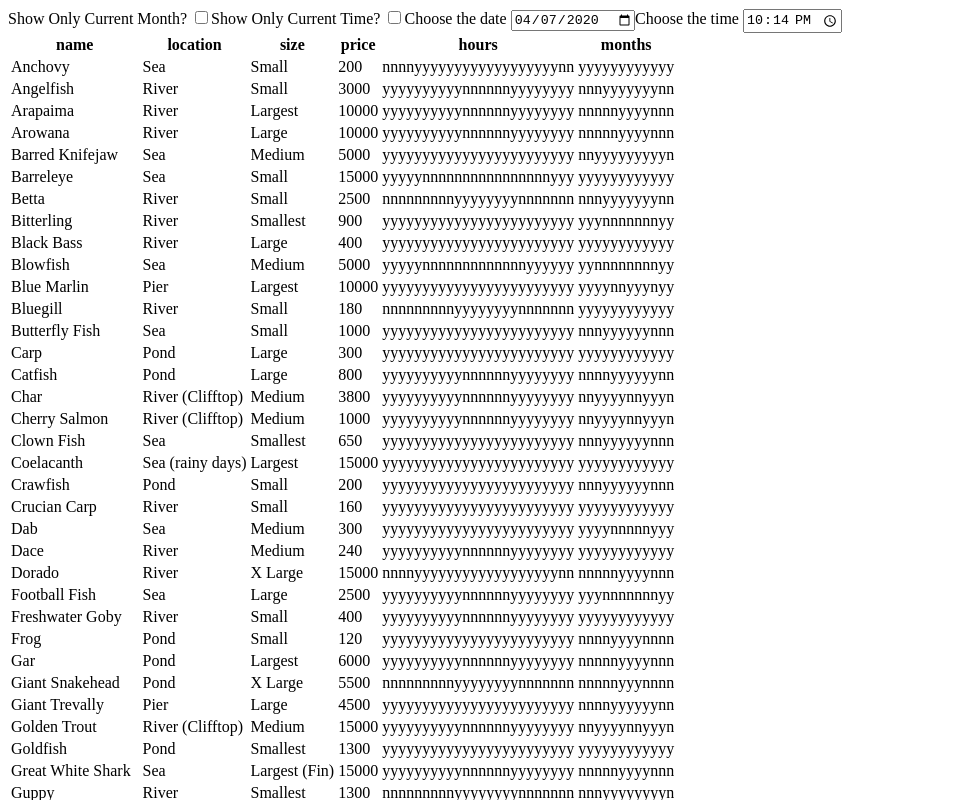
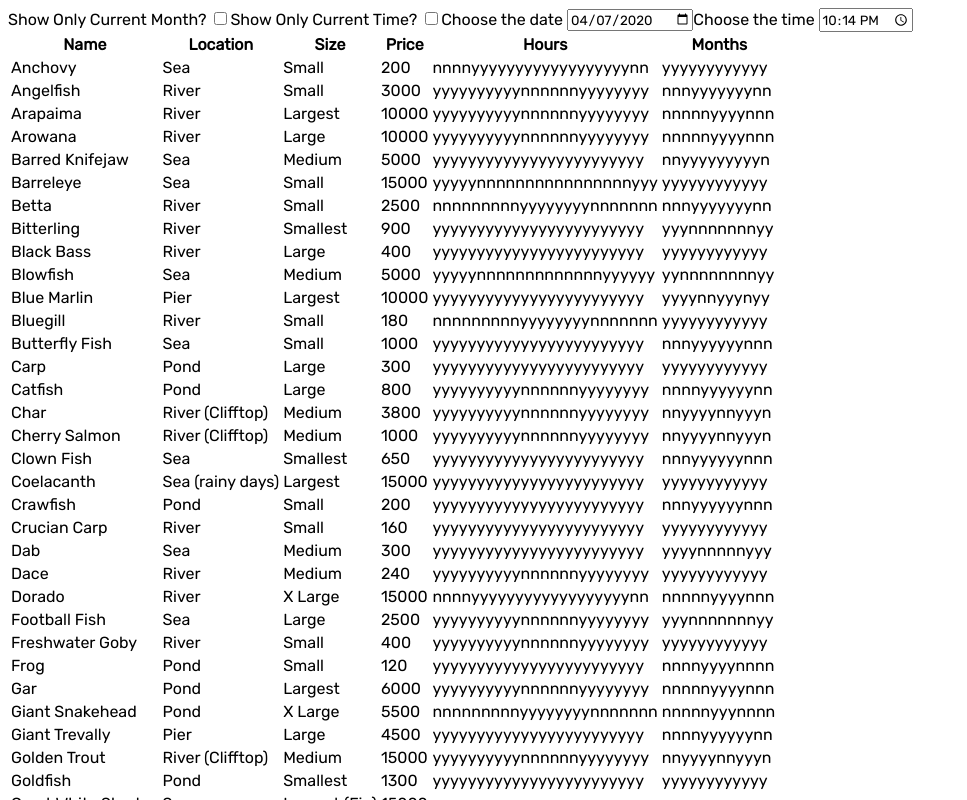
Before and after one commit to tvanantwerp/acnh-catches, a React (Create React App) app: page / in a window 1280 px wide. Shown: the top 800 px of the page, without its empty margins (0-967 px from the left). Built offline with nearby package versions, Linux system fonts and the light colour scheme.

Commit message:
Start adding styles

```diff
--- a/public/index.html
+++ b/public/index.html
@@ -7,7 +7,7 @@
     <meta name="theme-color" content="#000000" />
     <meta
       name="description"
-      content="Web site created using create-react-app"
+      content="Find the best time to catch fish and bugs in Animal Crossing: New Horizons."
     />
     <link rel="apple-touch-icon" href="%PUBLIC_URL%/logo192.png" />
     <!--
@@ -15,6 +15,10 @@
       user's mobile device or desktop. See https://developers.google.com/web/fundamentals/web-app-manifest/
     -->
     <link rel="manifest" href="%PUBLIC_URL%/manifest.json" />
+    <link
+      href="https://fonts.googleapis.com/css2?family=Rubik&display=swap"
+      rel="stylesheet"
+    />
     <!--
       Notice the use of %PUBLIC_URL% in the tags above.
       It will be replaced with the URL of the `public` folder during the build.
@@ -24,7 +28,7 @@
       work correctly both with client-side routing and a non-root public URL.
       Learn how to configure a non-root public URL by running `npm run build`.
     -->
-    <title>React App</title>
+    <title>Animal Crossing: New Horizons Fish and Bug Table</title>
   </head>
   <body>
     <noscript>You need to enable JavaScript to run this app.</noscript>
--- a/src/App.tsx
+++ b/src/App.tsx
@@ -1,6 +1,8 @@
 import React, { useState } from 'react';
+import { ThemeProvider } from 'styled-components';
 
 import { ICatch } from './types';
+import { Theme, GlobalStyle } from './Theme';
 import Fish from './components/Fish';
 
 const App: React.FC = () => {
@@ -17,7 +19,8 @@ const App: React.FC = () => {
   const [showOnlyCurrentHour, setShowOnlyCurrentHour] = useState(false);
 
   return (
-    <div>
+    <ThemeProvider theme={Theme}>
+      <GlobalStyle />
       <label>
         Show Only Current Month?{' '}
         <input
@@ -64,7 +67,7 @@ const App: React.FC = () => {
         showOnlyCurrentHour={showOnlyCurrentHour}
         showOnlyCurrentMonth={showOnlyCurrentMonth}
       />
-    </div>
+    </ThemeProvider>
   );
 };
 
--- /dev/null
+++ b/src/Theme.ts
@@ -0,0 +1,12 @@
+import { DefaultTheme, createGlobalStyle } from 'styled-components';
+
+export const Theme: DefaultTheme = {
+  fontFamily: '"Rubik", sans-serif',
+};
+
+export const GlobalStyle = createGlobalStyle`
+  * {
+    box-sizing: border-box;
+    font-family: ${(props) => props.theme.fontFamily};
+  }
+`;
--- a/src/components/Fish.tsx
+++ b/src/components/Fish.tsx
@@ -1,8 +1,13 @@
 import React from 'react';
+import styled from 'styled-components';
 
 import { ICatch, ICatchProp } from '../types';
 import { inCurrentMonth, inCurrentHour } from '../utilities';
 import fishes from '../data/fish.json';
+
+const Heading = styled.th`
+  text-transform: capitalize;
+`;
 
 const Fish = ({
   sortBy,
@@ -17,16 +22,14 @@ const Fish = ({
   const headings: string[] = Object.keys(fishes[0]);
   let theFishes = fishes
     .filter((fish) => {
-      if (showOnlyCurrentHour && !inCurrentHour(hour, fish.hours)) {
-        return false;
-      }
-      return true;
+      return showOnlyCurrentHour && !inCurrentHour(hour, fish.hours)
+        ? false
+        : true;
     })
     .filter((fish) => {
-      if (showOnlyCurrentMonth && !inCurrentMonth(month, fish.months)) {
-        return false;
-      }
-      return true;
+      return showOnlyCurrentMonth && !inCurrentMonth(month, fish.months)
+        ? false
+        : true;
     })
     .sort((a, b): number => {
       if (sortAsc) {
@@ -44,7 +47,7 @@ const Fish = ({
       <thead>
         <tr>
           {headings.map((heading: string) => (
-            <th
+            <Heading
               key={`heading-${heading}`}
               onClick={() => {
                 if ((heading as keyof ICatch) === sortBy) {
@@ -56,7 +59,7 @@ const Fish = ({
               }}
             >
               {heading}
-            </th>
+            </Heading>
           ))}
         </tr>
       </thead>
```
Also changed, not shown: src/styled.d.ts (added, +9 -0 lines).
